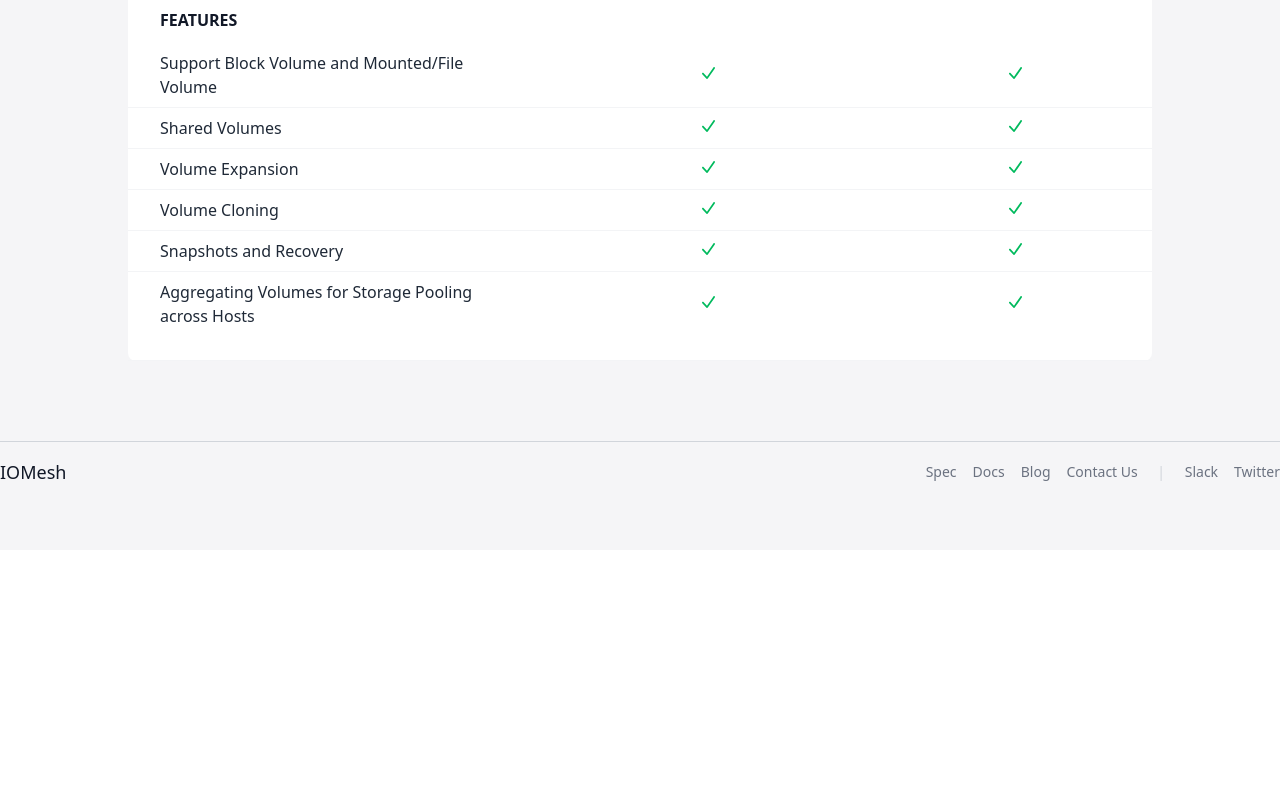
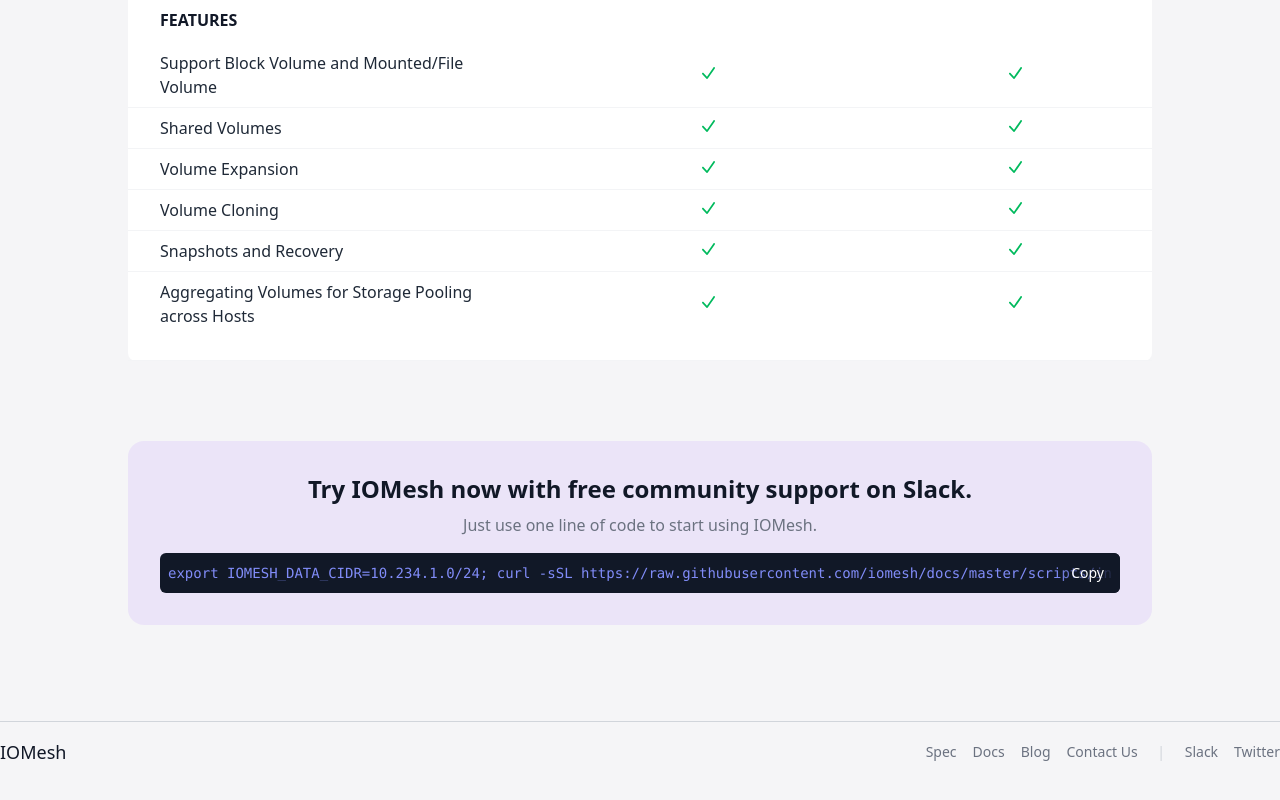
Before and after one commit to SmartX-Design/IOMesh-website, a Next.js app: page /spec in a window 1280 px wide. Shown: the part 542-1342 px from the top of the page. Before the commit the page ends 1092 px from the top, so only its background shows below. Built offline with nearby package versions, Linux system fonts and the light colour scheme.

Commit message:
Add Try IOMesh section in Spec page

```diff
--- a/components/layout.js
+++ b/components/layout.js
@@ -4,7 +4,7 @@
 
 export default function Layout({ children }) {
     return (
-        <div className="w-full min-h-screen bg-gray-50">
+        <div className="w-full bg-gray-50 overflow-hidden">
             <div className="text-gray-900">
                 < Topnav />
                 {children}
--- a/pages/contact.js
+++ b/pages/contact.js
@@ -6,11 +6,14 @@
     return (
     <Layout>
         <Head>
-            <title>Feature Specification - IOMesh</title>
+            <title>Contact Us - IOMesh</title>
         </Head>
         <section className="firstSectionPage">
             <h1 className="text-5xl font-bold text-center w-full">Contact Us</h1>
         </section>
+        <section className="py-20">
+
+        </section>
     </Layout>
     )
 }
--- a/pages/spec.js
+++ b/pages/spec.js
@@ -7,13 +7,13 @@
     return (
     <Layout>
         <Head>
-            <title>Feature Specification - IOMesh</title>
+            <title>Specification - IOMesh</title>
         </Head>
         <section className="firstSectionPage">
             <h1 className="text-5xl font-bold text-center w-full">Spec</h1>
         </section>
         <section className="py-20">
-          <div className="sectionContentWrapper">
+          <div className="sectionContentWrapper overflow-auto ">
             <table className="table-fixed max-w-screen-lg mx-auto text-left bg-white lg:rounded-lg">
               <thead className="text-xl border-b-2 border-gray-200">
                 <tr className="h-20">
@@ -130,7 +130,18 @@
               </tbody>
             </table>
           </div>
-
+        </section>
+        <section className="mb-24">
+          <div className="rounded-2xl max-w-screen-lg mx-auto bg-iopurple bg-opacity-10 p-8 text-center">
+            <h3 className="text-2xl font-bold">Try IOMesh now with free community support on Slack.</h3>
+            <h4 className="text-gray-500 mt-2">Just use one line of code to start using IOMesh.</h4>
+            <div className="relative">
+              <input type="textarea" disabled value="export IOMESH_DATA_CIDR=10.234.1.0/24; curl -sSL https://raw.githubusercontent.com/iomesh/docs/master/scripts/install_iomesh_el7.sh | sh -"
+                className="w-full p-2 h-10 bg-gray-900 rounded-md mt-4 text-indigo-400 font-mono text-sm hover:shadow-lg transition-shadow"
+              />
+              <button className="px-4 h-10 absolute bottom-0 right-0 rounded-md text-white text-sm hover:text-iopurple-light bg-gradient-to-r from-transparent to-gray-900 hover:bg-gray-900">Copy</button>
+            </div>
+          </div>
         </section>
     </Layout>
     )
```
